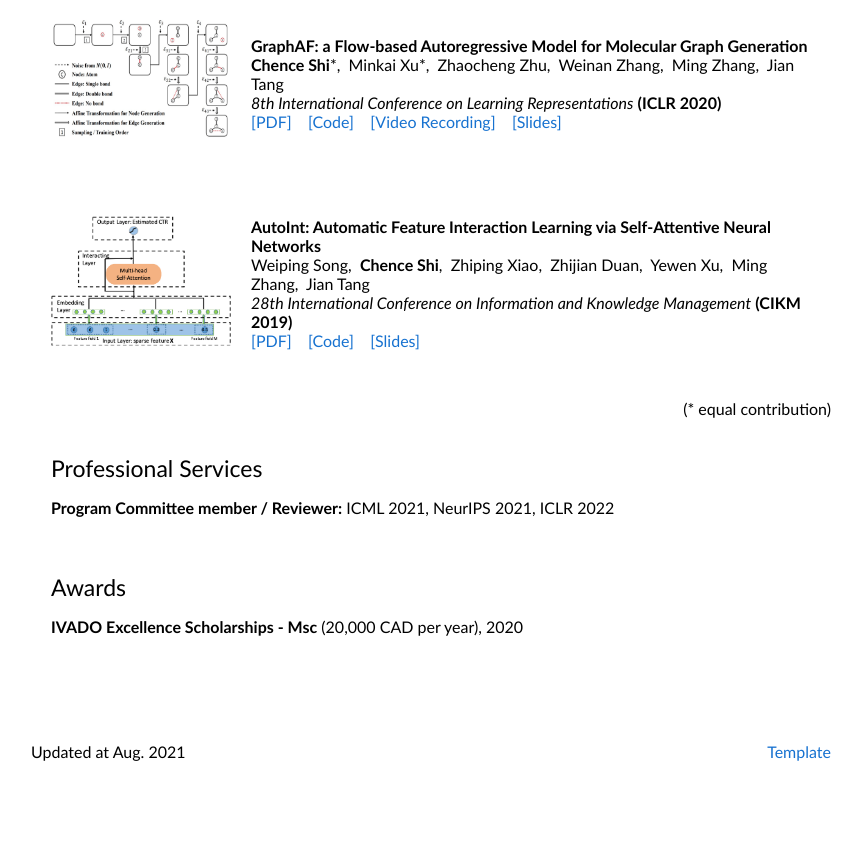
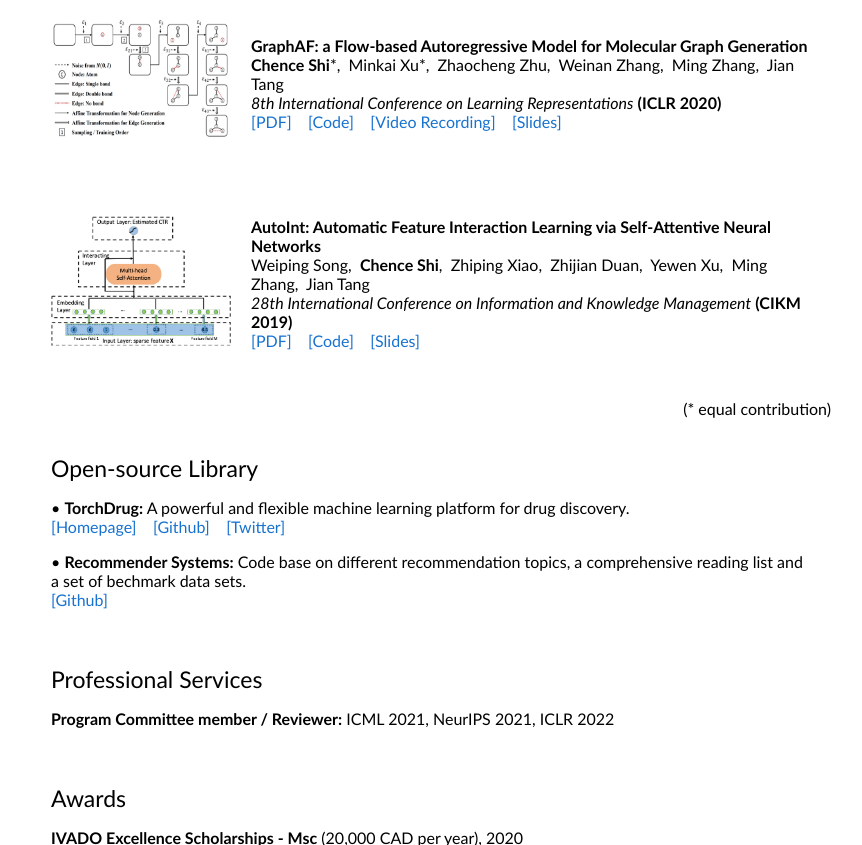
Before and after one commit to shichence/shichence.github.io, a plain HTML site: page index.html in a window 1280 px wide. Shown: the part 1816-2661 px from the top of the page, without its empty margins (209-1071 px from the left). Before the commit the page ends 2620 px from the top, so only its background shows below. Drawn offline with Linux system fonts and the light colour scheme.

Commit message:
update homepage

```diff
--- a/index.html
+++ b/index.html
@@ -145,7 +145,7 @@
                         <tbody>
                             <tr>
                                 <td style="padding:20px;width:100%;vertical-align:middle">
-                                    <heading>Selected Publication</heading>
+                                    <heading>Publications</heading>
                                 </td>
                             </tr>
                         </tbody>
@@ -469,6 +469,29 @@
                         </tbody>
                     </table>
 
+
+                    <table
+                        style="width:100%;border:0px;border-spacing:0px;border-collapse:separate;margin-right:auto;margin-left:auto;">
+                        <tbody>
+                            <tr>
+                                <td style="padding:20px;width:100%;vertical-align:middle">
+                                    <heading>Open-source Library</heading>
+                                    <p>
+                                        &bull; <strong>TorchDrug:</strong> A powerful and flexible machine learning platform for drug discovery.
+                                        <br>
+                                        <a href="https://torchdrug.ai/" target="_blank">[Homepage]</a>&nbsp&nbsp&nbsp&nbsp<a href="https://github.com/DeepGraphLearning/torchdrug/" target="_blank">[Github]</a>&nbsp&nbsp&nbsp&nbsp<a href="https://twitter.com/DrugTorch" target="_blank">[Twitter]</a>
+                                    </p>
+                                    <p>
+                                        &bull; <strong>Recommender Systems:</strong> Code base on different recommendation topics, a comprehensive reading list and a set of bechmark data sets.
+                                        <br>
+                                        <a href="https://github.com/DeepGraphLearning/RecommenderSystems" target="_blank">[Github]</a>
+                                    </p>
+                                </td>
+                            </tr>
+                        </tbody>
+                    </table>
+
+
                     <table
                         style="width:100%;border:0px;border-spacing:0px;border-collapse:separate;margin-right:auto;margin-left:auto;">
                         <tbody>
@@ -498,6 +521,7 @@
                         </tbody>
                     </table>
 
+
                     <table
                         style="width:100%;border:0px;border-spacing:0px;border-collapse:separate;margin-right:auto;margin-left:auto;">
                         <tbody>
```
